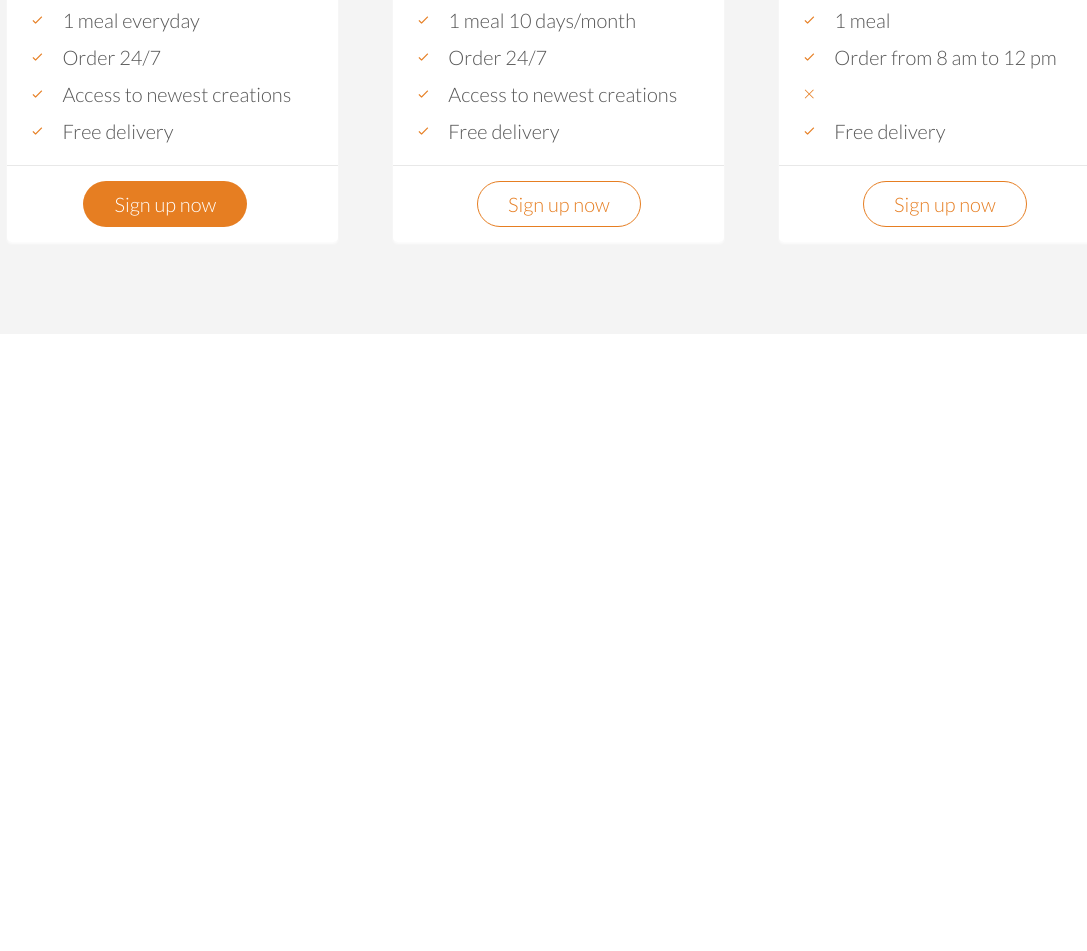
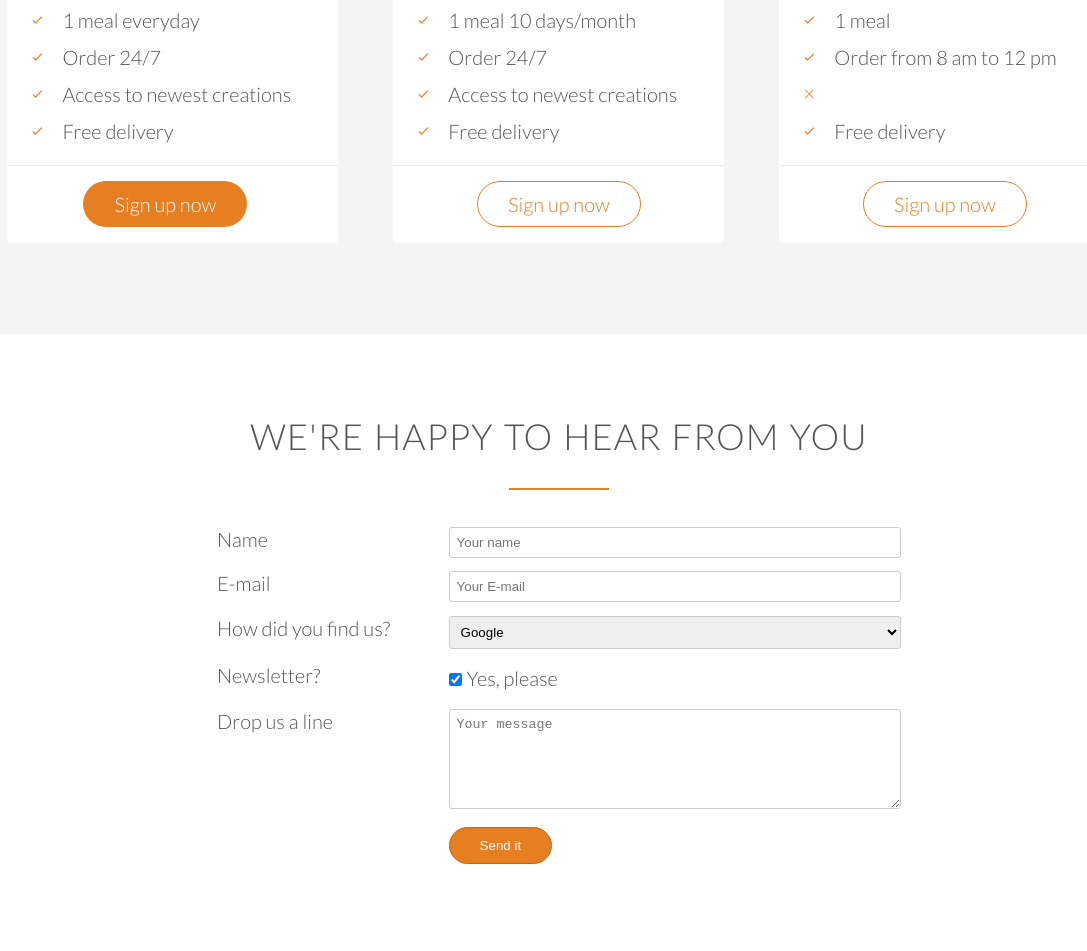
Before and after one commit to m2paulc/omnifood, a website: page index.html in a window 1280 px wide. Shown: the part 4345-5296 px from the top of the page, without its empty margins (81-1168 px from the left). Before the commit the page ends 4679 px from the top, so only its background shows below. Drawn offline with Linux system fonts and the light colour scheme; files whose address does not match are found by name.

Commit message:
completed form

```diff
--- a/index.html
+++ b/index.html
@@ -304,6 +304,69 @@
     </div>
   </section>
 
+  <section class="section-form">
+    <div class="row">
+      <h2>We're happy to hear from you</h2>
+    </div>
+    <div class="row">
+      <form method="POST" action="#" class="contact-form">
+        <div class="row">
+          <div class="col span-1-of-3">
+            <label for="name">Name</label>
+          </div>
+          <div class="col span-2-of-3">
+            <input type="text" name="name" id="name" placeholder="Your name" required/>
+          </div>
+        </div>
+        <div class="row">
+          <div class="col span-1-of-3">
+            <label for="email">E-mail</label>
+          </div>
+          <div class="col span-2-of-3">
+            <input type="email" name="email" id="email" placeholder="Your E-mail" required/>
+          </div>
+        </div>
+        <div class="row">
+          <div class="col span-1-of-3">
+            <label for="find-us">How did you find us?</label>
+          </div>
+          <div class="col span-2-of-3">
+            <select name="find-us" id="find-us">
+              <option values="search" selected>Google</option>
+              <option values="friends">Friends</option>
+              <option values="ad">Advertisement</option>
+              <option values="other">Other</option>
+            </select>
+          </div>
+        </div>
+        <div class="row">
+          <div class="col span-1-of-3">
+            <label for="news">Newsletter?</label>
+          </div>
+          <div class="col span-2-of-3">
+            <input type="checkbox" name="news" id="news" checked/>Yes, please
+          </div>
+        </div>
+        <div class="row">
+          <div class="col span-1-of-3">
+            <label for="msg">Drop us a line</label>
+          </div>
+          <div class="col span-2-of-3">
+            <textarea name="msg" placeholder="Your message"></textarea>
+          </div>
+        </div>
+        <div class="row">
+          <div class="col span-1-of-3">
+            <label for="">&nbsp;</label>
+          </div>
+          <div class="col span-2-of-3">
+            <input type="submit" value="Send it"/>
+          </div>
+        </div>
+      </form>
+    </div>
+  </section>
+
   <script src="resources/js/index.js"></script>
 </body>
 </html>
--- a/resources/css/modules/_button-settings.css
+++ b/resources/css/modules/_button-settings.css
@@ -1,7 +1,9 @@
 /* ----------------------------
 Button settings
 ---------------------------- */
-.btn:link, .btn:visited {
+.btn:link,
+.btn:visited,
+input[type=submit] {
   display: inline-block;
   padding: 10px 30px;
   font-weight: 300;
@@ -10,11 +12,16 @@ Button settings
   transition: all 0.2s;
 }
 
-.btn:hover, .btn:active {
+.btn:hover,
+.btn:active,
+input[type=submit]:hover,
+input[type=submit]:active {
   background-color: #c06515;
 }
 
-.btn-full:link, .btn-full:visited {
+.btn-full:link,
+.btn-full:visited,
+input[type=submit] {
   background-color: #e67e22;
   border: 1px solid transparent;
   color: #fff;
@@ -22,7 +29,9 @@ Button settings
   transition: all 0.2s;
 }
 
-.btn-full:hover, .btn-full:active {
+.btn-full:hover,
+.btn-full:active,
+input[type=submit] {
   border: 1px solid #c06515;
 }
 
--- /dev/null
+++ b/resources/css/modules/_section-form.css
@@ -0,0 +1,30 @@
+/*---------------------------------*/
+/*Form Section*/
+/*---------------------------------*/
+
+.contact-form {
+  width: 60%;
+  margin: 0 auto;
+}
+
+input[type=text],
+input[type=email],
+select,
+textarea {
+  width: 100%;
+  padding: 7px;
+  border-radius: 3px;
+  border: 1px solid #ccc;
+}
+
+textarea {
+  height: 100px;
+}
+
+input[type=checkbox] {
+  margin: 10px 5px 10px 0;
+}
+
+*:focus {
+  outline: none;
+}
--- a/resources/css/styles.css
+++ b/resources/css/styles.css
@@ -86,3 +86,8 @@ Button settings
 /*Sign Up Plans Section Settings*/
 /*-----------------------------*/
 @import "./modules/_section-plans.css";
+
+/*---------------------------------*/
+/*Form Section*/
+/*---------------------------------*/
+@import "./modules/_section-form.css";
```
